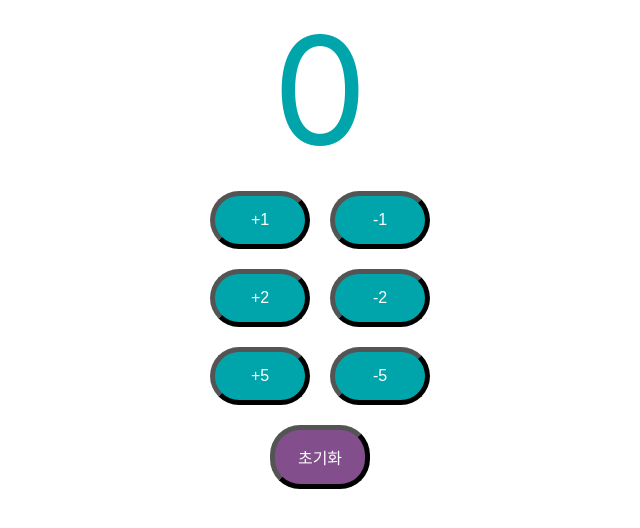
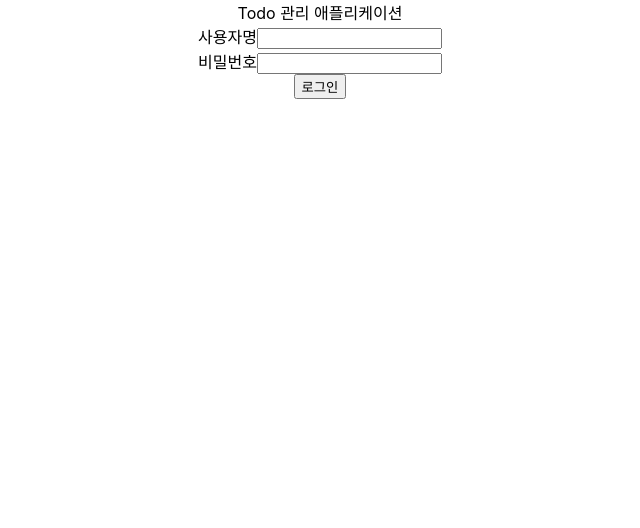
Before and after one commit to PhiloMonx1/learning-spring-and-spring-boot-3.x, a React (Create React App) app in the folder 00_module/front-end/todo-app/: page / in a window 1280 px wide. Shown: the top 528 px of the page, without its empty margins (320-960 px from the left). Built offline with nearby package versions, Linux system fonts and the light colour scheme.

Commit message:
2단계 - 로그인 컴포넌트 시작하기 - Todo React 앱
*feat(front) : TodoAPP 컴포넌트 추가 & 로그인 컴포넌트 추가
*docs : 컴포넌트 작성 Tip 노트

```diff
--- a/00_module/front-end/todo-app/src/App.js
+++ b/00_module/front-end/todo-app/src/App.js
@@ -1,10 +1,10 @@
 import './App.css';
-import Counter from './components/counter/Counter';
+import TodoApp from './components/todo/TodoApp';
 
 function App() {
   return (
     <div className="App">
-      <Counter />
+      <TodoApp />
     </div>
   );
 }
--- /dev/null
+++ b/00_module/front-end/todo-app/src/components/todo/TodoApp.jsx
@@ -0,0 +1,35 @@
+export default function TodoApp() {
+  return (
+    <div className="TodoApp">
+      Todo 관리 애플리케이션
+      <LoginComponent />
+      {/*<WelcomeComponent />*/}
+    </div>
+  );
+}
+
+function LoginComponent() {
+  return (
+      <div className="LoginComponent">
+        <div>
+          <label>사용자명</label>
+          <input type="text" name="username"/>
+        </div>
+        <div>
+          <label>비밀번호</label>
+          <input type="password" name="password"/>
+        </div>
+        <div>
+          <button type="button" name="login">로그인</button>
+        </div>
+      </div>
+  );
+}
+
+function WelcomeComponent() {
+  return (
+      <div className="WelcomeComponent">
+      환영합니다
+      </div>
+  );
+}
```
Also changed, not shown: 1 other file (tests, documents, lock files or other folders).
